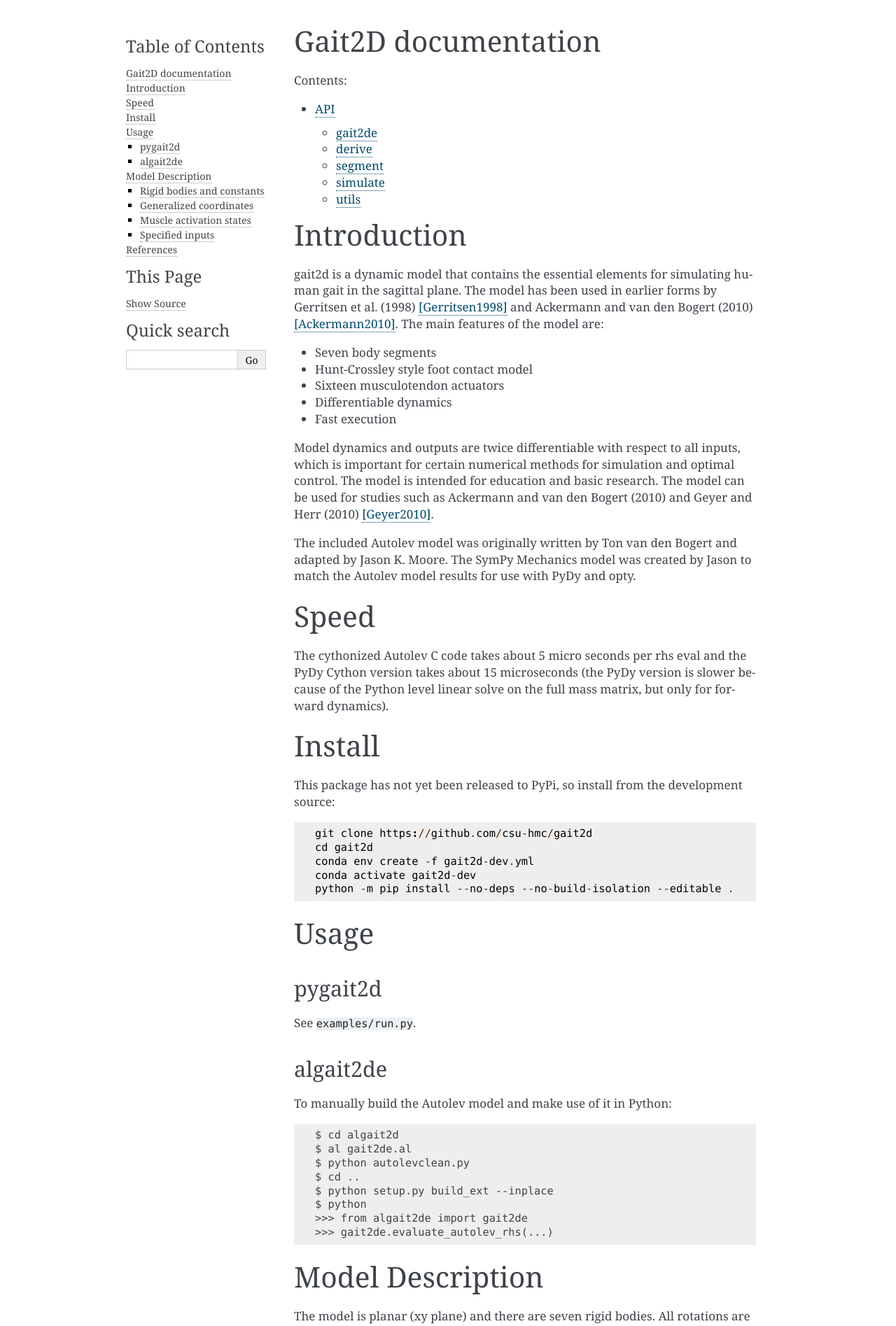
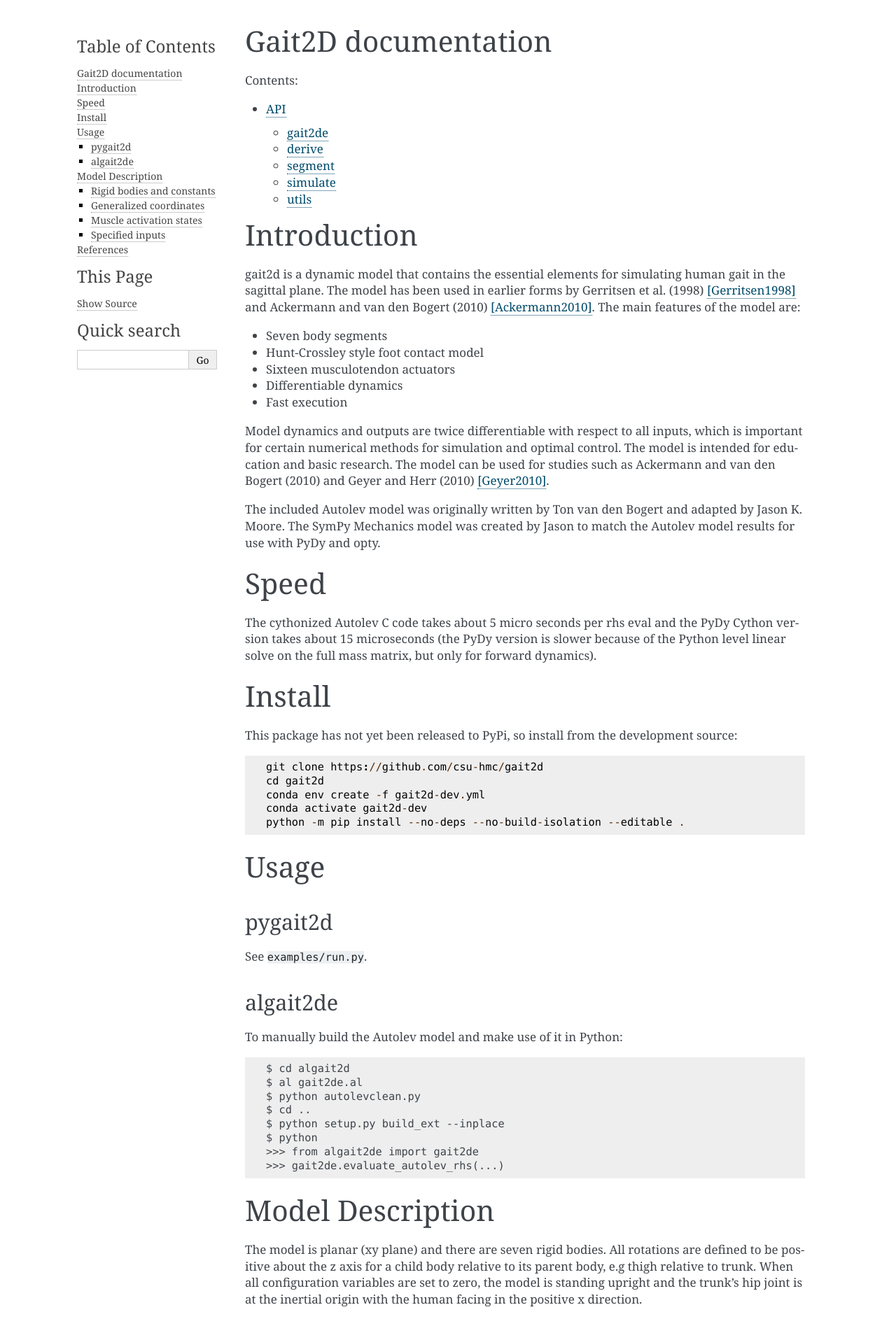
Before and after one commit to csu-hmc/gait2d, a Sphinx documentation site: the page built from docs/index.rst, in a window 1280 px wide. Shown: the top 1895 px of the page at 70% size. Built offline with Sphinx 7.4.7, drawn with Linux system fonts in a browser that asks for light colours; pages that are not in the unit, such as notebooks, are missing from menus.

Commit message:
Add some options for the html theme.

```diff
--- a/docs/conf.py
+++ b/docs/conf.py
@@ -44,6 +44,17 @@
 html_theme = 'alabaster'
 html_static_path = ['_static']
 
+# Theme options are theme-specific and customize the look and feel of a theme
+# further.  For a list of options available for each theme, see the
+# documentation.
+#
+html_theme_options = {
+    'github_repo': 'gait2d',
+    'github_type': 'star',
+    'github_user': 'csu-hmc',
+    'page_width': '1080px',  # 960 doesn't show 79 linewidth examples
+}
+
 # Display long function signatures better.
 maximum_signature_line_length = 50
 
```
